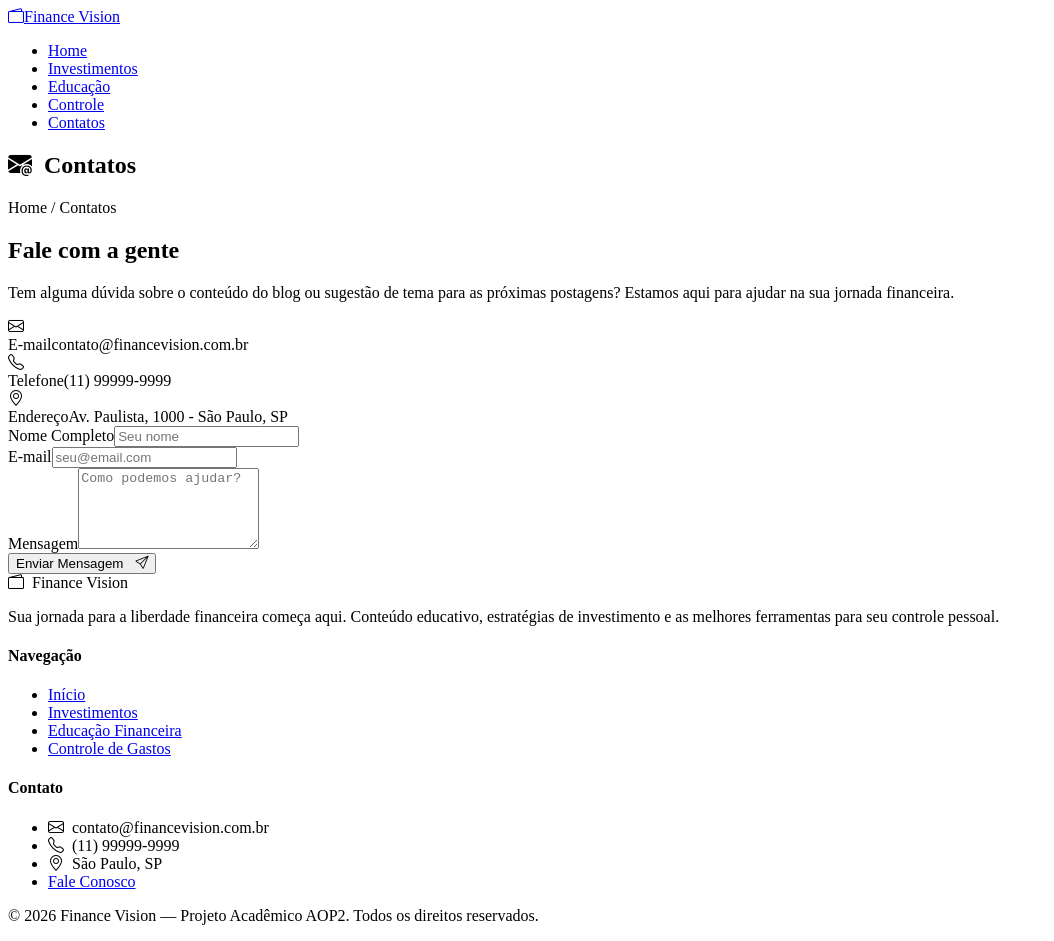
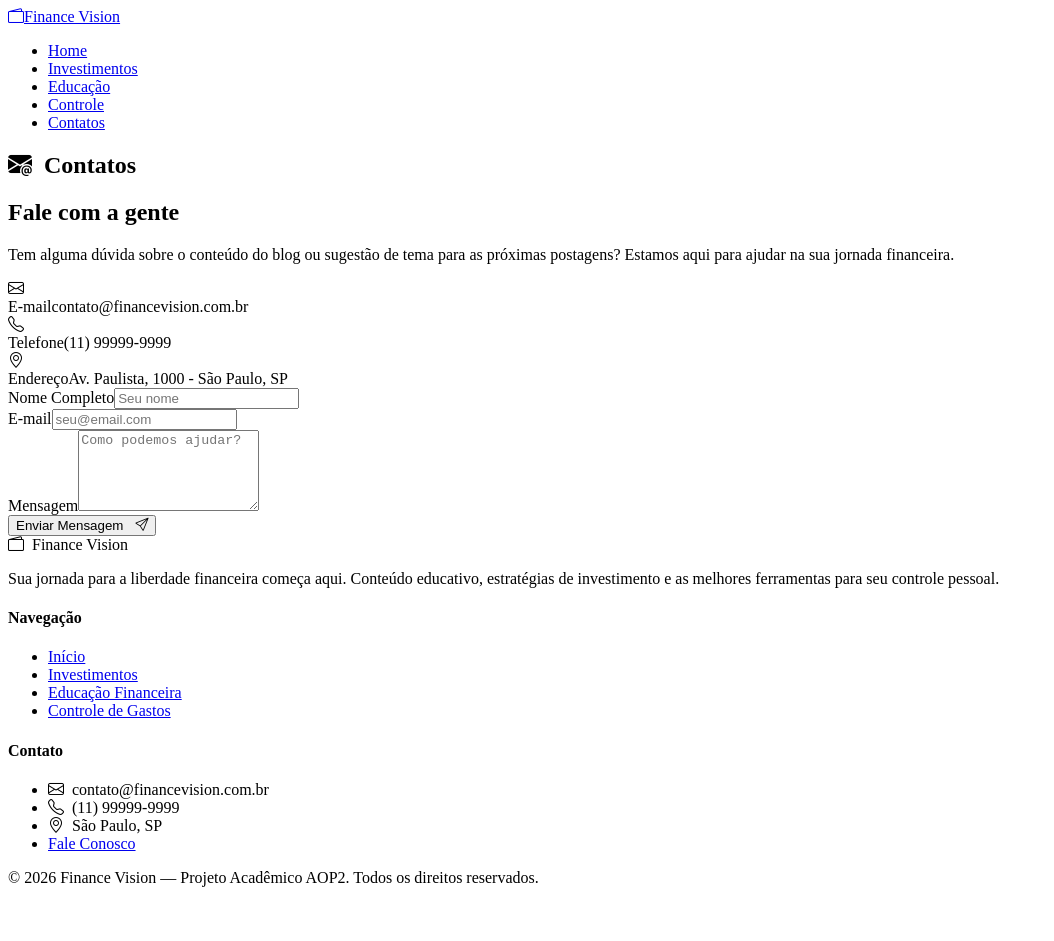
Before and after one commit to lucas-cristian/finance-vision, a React (Vite) app: page /contatos in a window 1280 px wide. Shown: the whole page, without its empty margins (0-1054 px from the left). After the commit the page ends 903 px from the top, so only its background shows below. Built offline with nearby package versions, Linux system fonts and the light colour scheme; the HTML template or start-up script is replaced by a standard one.

Commit message:
fix: remove breadcrumbs das páginas de contatos, controle de gastos, educação financeira e investimentos

```diff
--- a/src/pages/Contatos.jsx
+++ b/src/pages/Contatos.jsx
@@ -12,7 +12,6 @@ export default function Contatos() {
             <i className="bi bi-envelope-at-fill" style={{ marginRight: '12px' }}></i>
             Contatos
           </h1>
-          <p className="page-header__breadcrumb">Home / Contatos</p>
         </div>
       </section>
 
--- a/src/pages/ControleGastos.jsx
+++ b/src/pages/ControleGastos.jsx
@@ -16,7 +16,6 @@ export default function ControleGastos() {
             <i className="bi bi-wallet2" style={{ marginRight: '12px' }}></i>
             Controle de Gastos
           </h1>
-          <p className="page-header__breadcrumb">Home / Controle de Gastos</p>
         </div>
       </section>
 
--- a/src/pages/EducacaoFinanceira.jsx
+++ b/src/pages/EducacaoFinanceira.jsx
@@ -9,7 +9,6 @@ export default function EducacaoFinanceira() {
             <i className="bi bi-mortarboard-fill" style={{ marginRight: '12px' }}></i>
             Educação Financeira
           </h1>
-          <p className="page-header__breadcrumb">Home / Educação Financeira</p>
         </div>
       </section>
 
--- a/src/pages/Investimentos.jsx
+++ b/src/pages/Investimentos.jsx
@@ -9,7 +9,6 @@ export default function Investimentos() {
             <i className="bi bi-graph-up-arrow" style={{ marginRight: '12px' }}></i>
             Investimentos
           </h1>
-          <p className="page-header__breadcrumb">Home / Investimentos</p>
         </div>
       </section>
 
--- a/src/styles/global.css
+++ b/src/styles/global.css
@@ -449,11 +449,6 @@ ul { list-style: none; }
   margin-bottom: 1rem;
 }
 
-.page-header__breadcrumb {
-  font-size: 0.9rem;
-  color: rgba(255,255,255,0.6);
-}
-
 /* ===== FORM ===== */
 .contact-grid {
   display: grid;
```
